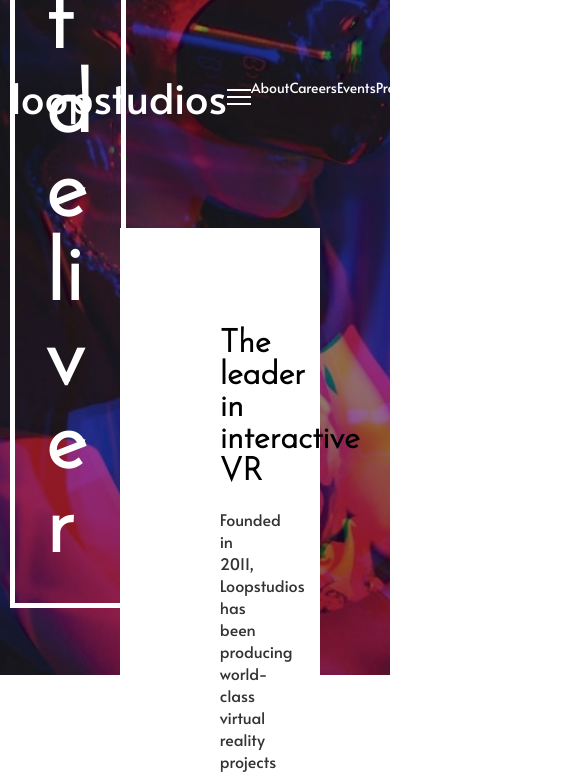
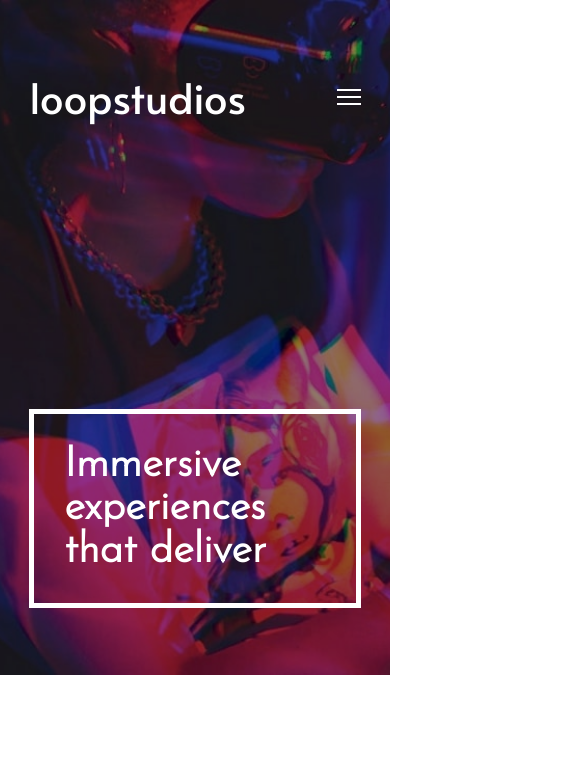
Before and after one commit to EufranioDiogo/loopstudios-landing-page, a plain HTML site: page index.html in a window 390 px wide. Shown: the top 772 px of the page, 585 px wide, since content can reach past the window. Drawn offline with Linux system fonts and the light colour scheme.

Commit message:
responsive design done

```diff
--- a/CSS/index.css
+++ b/CSS/index.css
@@ -269,3 +269,150 @@
   font-size: 1.6rem;
   color: rgba(255, 255, 255, 0.767);
 }
+
+@media screen and (max-width: 1024px) {
+  .atention-container-text {
+    width: 100%;
+  }
+  .section-1--main-container--description {
+    width: 100%;
+  }
+  .section-2--main-container--our-creations-grid {
+    grid-template-columns: repeat(3, 1fr)
+  }
+}
+
+@media screen and (max-width: 1024px) {
+  .atention-container-text {
+    width: 100%;
+  }
+  .section-1--main-container {
+    flex-direction: column;
+  }
+  .section-1--main-container--description {
+    width: 100%;
+  }
+  .section-1--main-container--description {
+    position: relative;
+  }
+  .section-2--main-container--our-creations-grid {
+    grid-template-columns: repeat(2, 1fr)
+  }
+  .footer--top {
+    flex-direction: column;
+  }
+  .footer--bottom {
+    align-items: center;
+    margin-top: 2rem;
+    flex-direction: column;
+  }
+}
+
+@media screen and (max-width: 764px) {
+  .section-2--main-container--our-creations-grid {
+    grid-template-columns: repeat(1, 1fr)
+  }
+  .section-1--main-container--description {
+    padding: 1rem;
+  }
+}
+
+@media screen and (max-width: 425px) {
+  .atention-text {
+    font-size: 4.2rem;
+  }
+  .desktop-menu {
+    display: none;
+  }
+  .mobile-menu-container {
+    position: absolute;
+    width: 0vw;
+    height: 100vh;
+    background-color: #222;
+    left: 0;
+    top: 0;
+    z-index: 2;
+    display: flex;
+    justify-content: center;
+    align-items: center;
+    overflow: hidden;
+    transition: 0.5s;
+  }
+  .hamburger-menu {
+    z-index: 1;
+  }
+  .close-menu {
+    position: absolute;
+    right: 5%;
+    top: 10%;
+  }
+  .mobile-menu {
+    display: flex;
+    flex-direction: column;
+    align-items: center;
+    list-style: none;
+  }
+  .mobile-menu--item-link {
+    font-size: 2.4rem;
+    margin-bottom: 1rem;
+    display: inline-block;
+    color: #fff;
+    position: relative;
+  }
+  .mobile-menu--item-link::after {
+    content: '';
+    position: absolute;
+    left: 50%;
+    bottom: -2%;
+    background-color: #fff;
+    height: 0.2rem;
+    width: 0%;
+    transform: translateX(-50%);
+    transition: 0.5s;
+  }
+  .mobile-menu--item-link:hover:after {
+    width: 50%;
+  }
+  .section-1--main-container--description {
+    padding: 0;
+    position: relative;
+    left: 0;
+    top: 0;
+    padding: 2rem;
+  }
+  .section-2--main-container--top-menu {
+    flex-direction: column;
+  }
+  .button-see-all {
+    width: 50%;
+    margin-top: 2rem;
+  }
+  .footer--top--social-media {
+    margin-top: 1rem;
+  }
+  .footer--bottom--all-rights {
+    margin-top: 1rem;
+    text-align: center;
+  }
+
+}
+@media screen and (max-width: 375px) {
+  .main-container {
+    width: 95%;
+  }
+}
+@media screen and (max-width: 320px) {
+  .main-container {
+    width: 95%;
+  }
+  .section-1--main-container--description {
+    padding: 2rem 0;
+  }
+  .footer--bottom--menu {
+    flex-direction: column;
+    align-items: center
+  }
+  .footer--bottom--menu--item {
+    margin-right: 0;
+  }
+}
```
